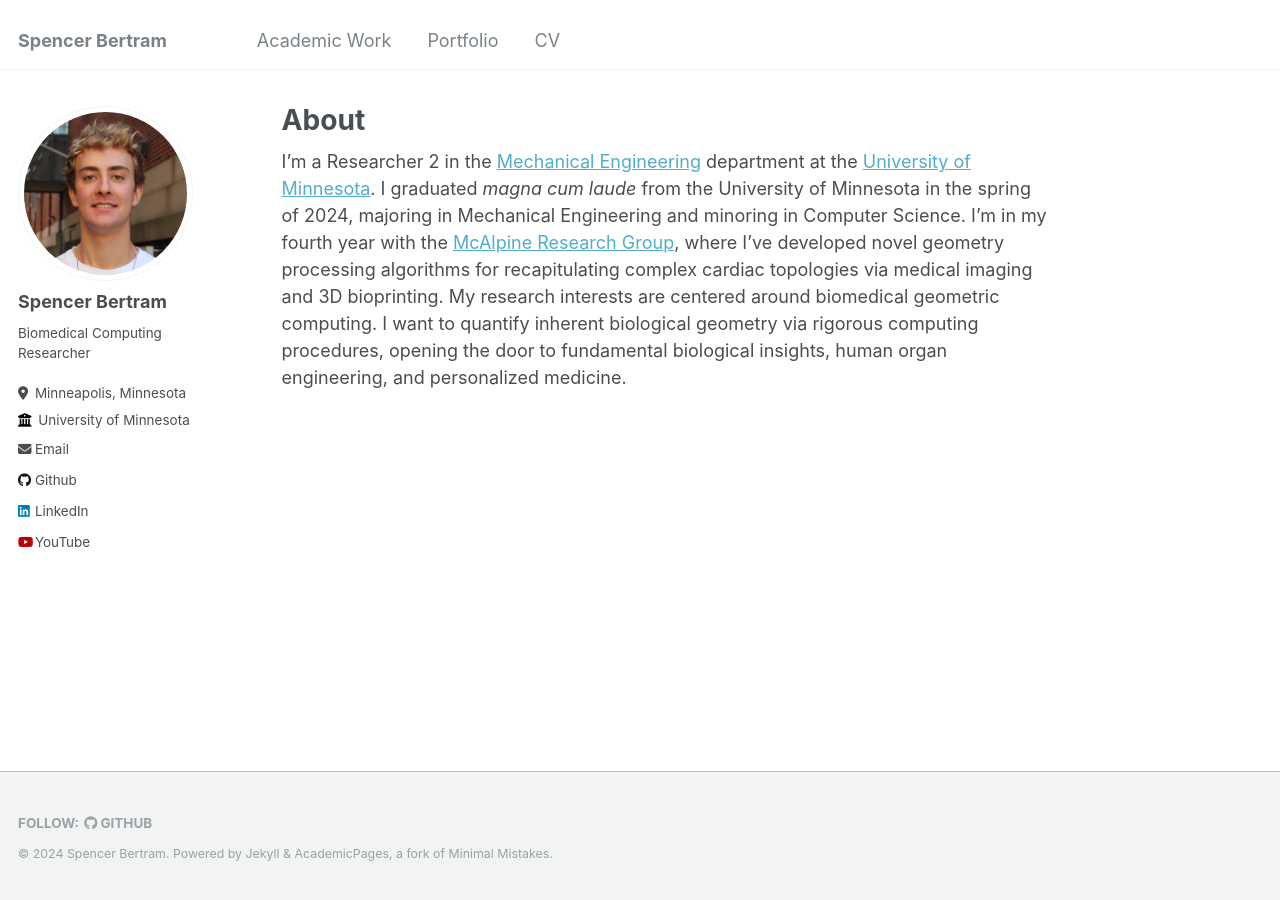
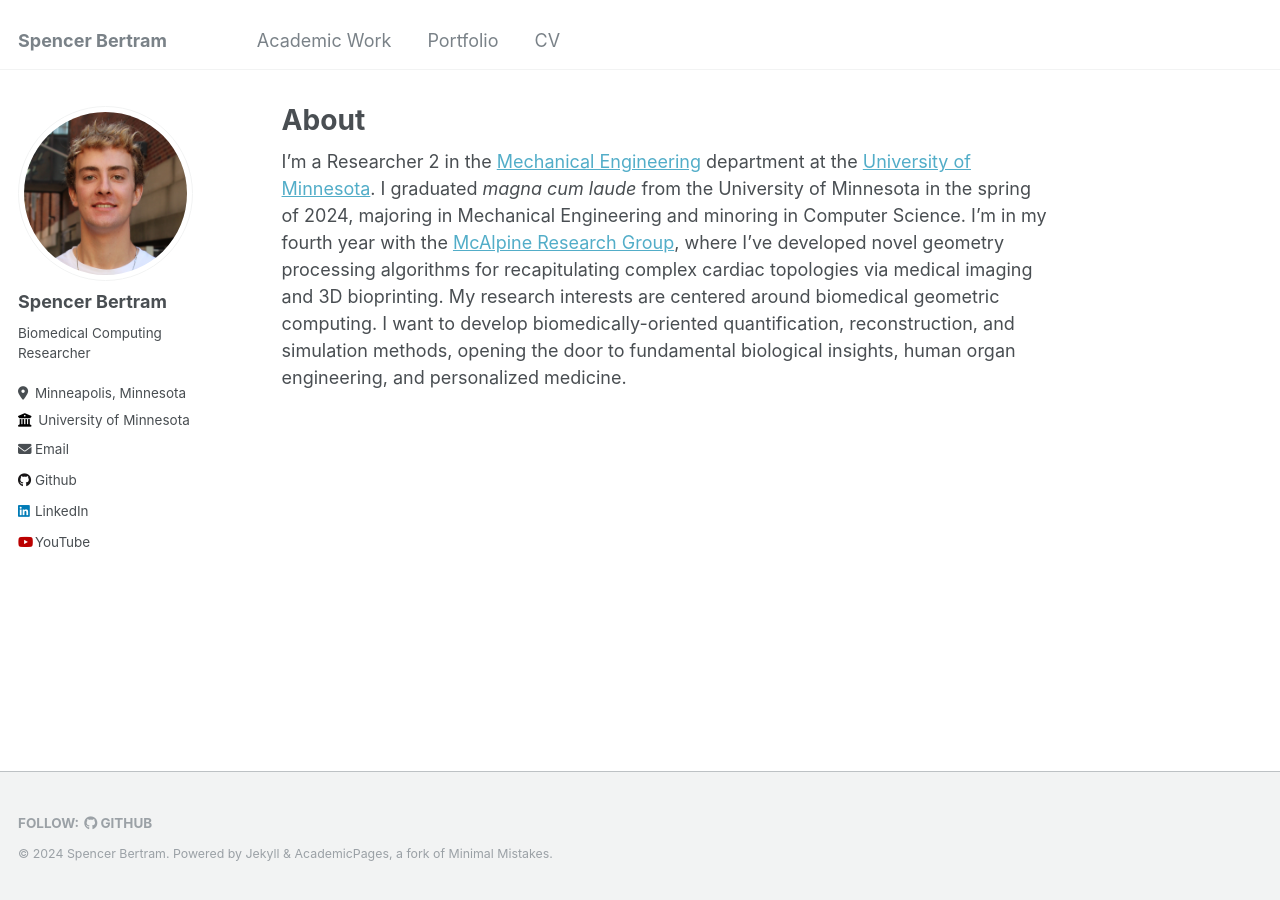
Before and after one commit to Spenbert02/Spenbert02.github.io, a Jekyll site: the page built from _pages/about.md, in a window 1280 px wide. Built offline with Jekyll 4.4.1, drawn with Linux system fonts in a browser that asks for light colours.

Commit message:
updated yt link and bio

```diff
--- a/_includes/author-profile.html
+++ b/_includes/author-profile.html
@@ -148,7 +148,7 @@
         <li><a href="https://www.xing.com/profile/{{ author.xing }}"><i class="fab fa-fw fa-xing icon-pad-right" aria-hidden="true"></i>XING</a></li>
       {% endif %}
       {% if author.youtube %}
-        <li><a href="https://www.youtube.com/user/{{ author.youtube }}"><i class="fab fa-fw fa-youtube icon-pad-right" aria-hidden="true"></i>YouTube</a></li>
+        <li><a href="https://www.youtube.com/@{{ author.youtube }}"><i class="fab fa-fw fa-youtube icon-pad-right" aria-hidden="true"></i>YouTube</a></li>
       {% endif %}
       {% if author.zhihu %}
       <li><a href="{{ author.zhihu }}"><i class="fab fa-fw fa-zhihu icon-pad-right" aria-hidden="true"></i>Zhihu</a></li>
--- a/_pages/about.md
+++ b/_pages/about.md
@@ -7,4 +7,4 @@
   - /about.html
 ---
 
-I'm a Researcher 2 in the <a href="https://cse.umn.edu/me" target="_blank">Mechanical Engineering</a> department at the <a href="https://twin-cities.umn.edu/" target="_blank">University of Minnesota</a>. I graduated <i>magna cum laude</i> from the University of Minnesota in the spring of 2024, majoring in Mechanical Engineering and minoring in Computer Science. I'm in my fourth year with the <a href="https://sites.google.com/view/mcalpineresearchgroup/home" target="_blank">McAlpine Research Group</a>, where I've developed novel geometry processing algorithms for recapitulating complex cardiac topologies via medical imaging and 3D bioprinting. My research interests are centered around biomedical geometric computing. I want to quantify inherent biological geometry via rigorous computing procedures, opening the door to fundamental biological insights, human organ engineering, and personalized medicine.
+I'm a Researcher 2 in the <a href="https://cse.umn.edu/me" target="_blank">Mechanical Engineering</a> department at the <a href="https://twin-cities.umn.edu/" target="_blank">University of Minnesota</a>. I graduated <i>magna cum laude</i> from the University of Minnesota in the spring of 2024, majoring in Mechanical Engineering and minoring in Computer Science. I'm in my fourth year with the <a href="https://sites.google.com/view/mcalpineresearchgroup/home" target="_blank">McAlpine Research Group</a>, where I've developed novel geometry processing algorithms for recapitulating complex cardiac topologies via medical imaging and 3D bioprinting. My research interests are centered around biomedical geometric computing. I want to develop biomedically-oriented quantification, reconstruction, and simulation methods, opening the door to fundamental biological insights, human organ engineering, and personalized medicine.
```
